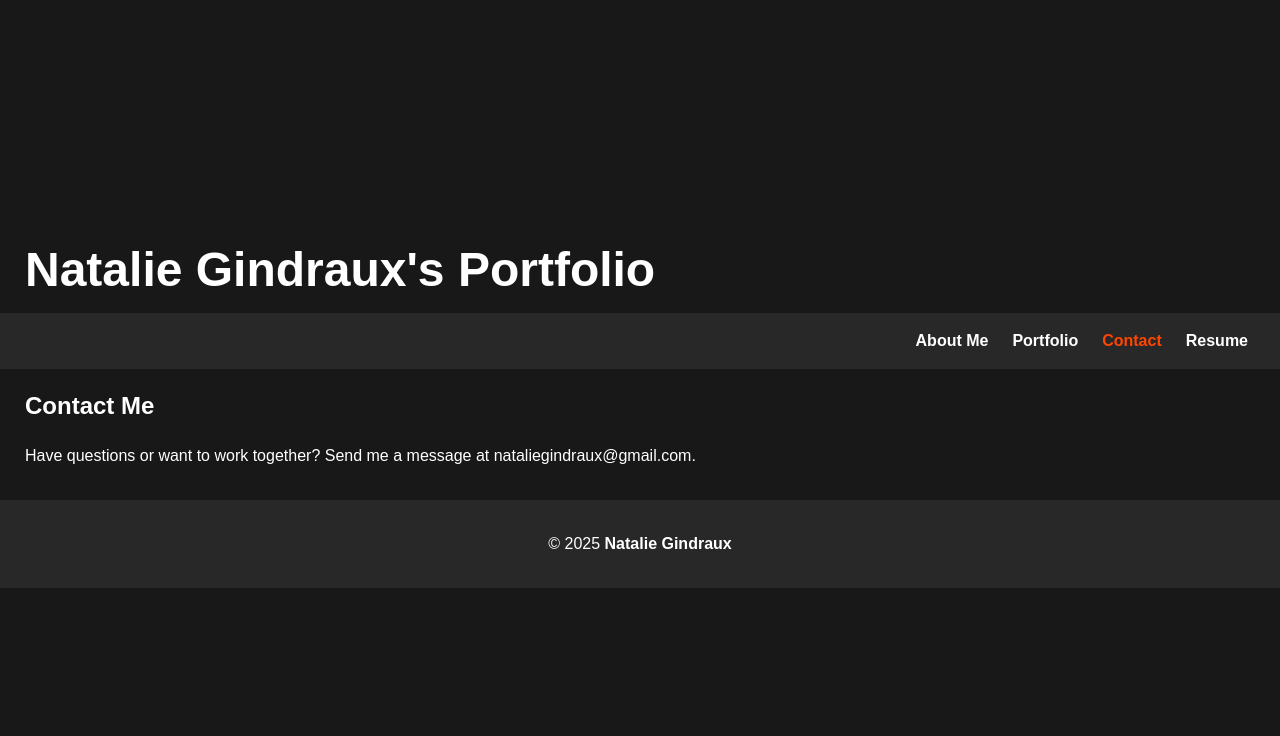
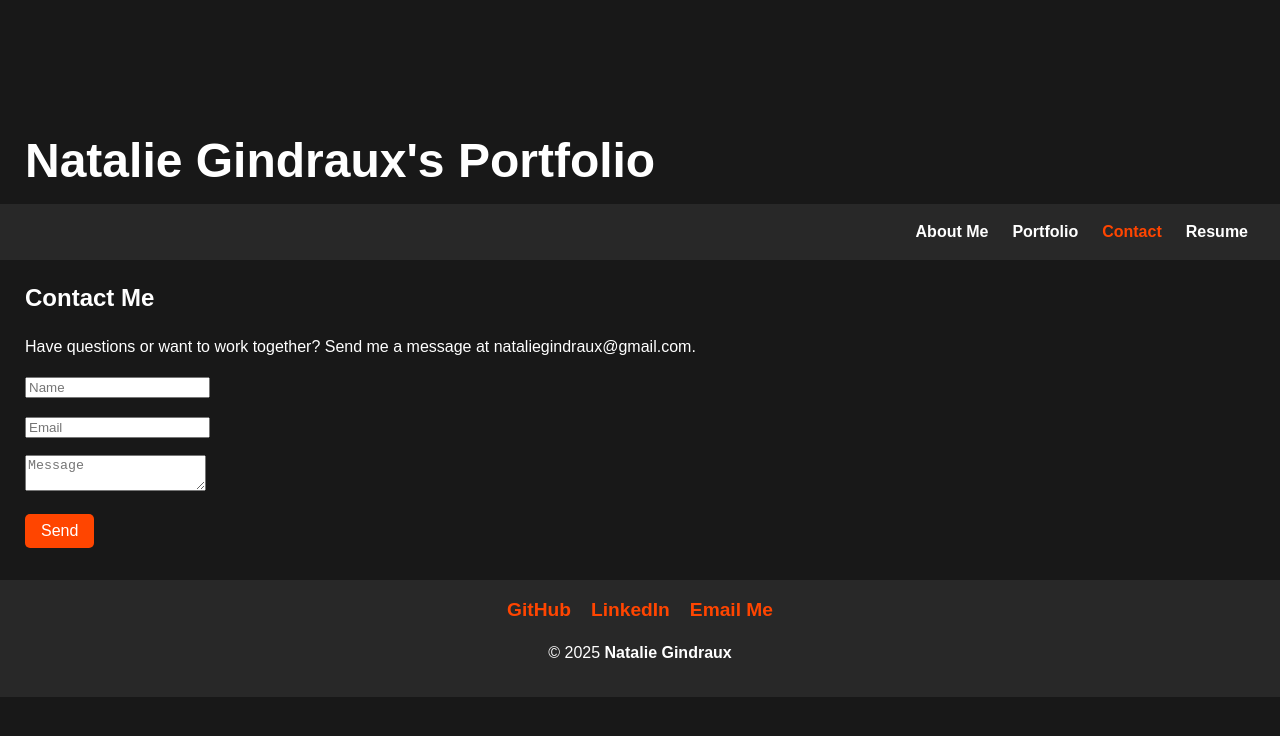
Before and after one commit to ngin2894/React-Challenge-10-Portfolio, a React (Vite) app in the folder my react portfolio/: page /contact in a window 1280 px wide. Shown: the top 736 px of the page. Built offline with nearby package versions, Linux system fonts and the light colour scheme.

Commit message:
made updates to the Footer & CSS files to meet the requirements outlined in the ReadMe

```diff
--- a/my react portfolio/src/App.css
+++ b/my react portfolio/src/App.css
@@ -1,4 +1,3 @@
-/* General body styling to use full screen */
 body {
   margin: 0;
   padding: 0;
@@ -70,6 +69,26 @@ footer {
   padding: 1rem 0;
 }
 
+.footer-links {
+  display: flex;
+  justify-content: center;
+  gap: 20px;
+  margin-bottom: 10px;
+}
+
+.footer-links a {
+  color: #ff4500;
+  text-decoration: none;
+  font-weight: bold;
+  font-size: 1.2rem;
+}
+
+.footer-links a:hover {
+  color: #ff6347;
+  text-shadow: #ff0000 1px 1px 2px;
+}
+
+
 @media (max-width: 768px) {
   h1 {
     font-size: 2.5rem;
--- a/my react portfolio/src/App.jsx
+++ b/my react portfolio/src/App.jsx
@@ -8,7 +8,6 @@ import AboutMe from './components/AboutMe';
 import Portfolio from './components/Portfolio';
 import Contact from './components/Contact';
 import Resume from './components/Resume';
-import Project from './components/Project';
 import Footer from './components/footer';
 
 function App() {
--- a/my react portfolio/src/components/Contact.jsx
+++ b/my react portfolio/src/components/Contact.jsx
@@ -16,13 +16,12 @@ function Contact() {
     <section>
       <h2>Contact Me</h2>
       <p>Have questions or want to work together? Send me a message at nataliegindraux@gmail.com.</p>
-      {/* Added the below for future enhancement to submit the form data to a server. Feature won't be included as part of MVP */}
-      {/* <form onSubmit={handleSubmit}>
+      <form onSubmit={handleSubmit}>
         <p><input type="text" placeholder="Name" onChange={(e) => setFormData({ ...formData, name: e.target.value })} /></p>
         <p><input type="email" placeholder="Email" onChange={(e) => setFormData({ ...formData, email: e.target.value })} /></p>
         <p><textarea placeholder="Message" onChange={(e) => setFormData({ ...formData, message: e.target.value })}></textarea></p>
         <button type="submit">Send</button>
-      </form> */}
+      </form>
     </section>
   );
 }
--- a/my react portfolio/src/components/Portfolio.jsx
+++ b/my react portfolio/src/components/Portfolio.jsx
@@ -2,6 +2,10 @@ function Portfolio() {
     const projects = [
       { title: "SQL Employee Database", image: "/src/assets/SQLDB.png", github: "https://github.com/ngin2894/SQL-Challenge-10-CMS" },
       { title: "Foodie", image: "/src/assets/logo2.jpg", github: "https://github.com/musserdn/Foodie" },
+      { title: "Weather Dashboard", image: "/src/assets/weatherdashboard.png", github: ""},
+      { title: "Typescript Vehicles", image: "/src/assets/workdayscheduler.png", github: ""},
+      { title: "ReadMe Generator", image: "/src/assets/reactportfolio.png", github: ""},
+      { title: "React Portfolio", image: "/src/assets/reactportfolio.png", github: ""}
     ];
 
     return (
--- a/my react portfolio/src/components/footer.jsx
+++ b/my react portfolio/src/components/footer.jsx
@@ -1,6 +1,11 @@
 function Footer() {
   return (
     <footer>
+      <div className="footer-links">
+        <a href="https://github.com/ngin2894" target="_blank" rel="noopener noreferrer">GitHub</a>
+        <a href="https://www.linkedin.com/in/natalie-gindraux-64175a236" target="_blank" rel="noopener noreferrer">LinkedIn</a>
+        <a href="mailto:nataliegindraux@gmail.com">Email Me</a>
+      </div>
       <p>
         &copy; 2025 <strong>Natalie Gindraux</strong>
       </p>
```
